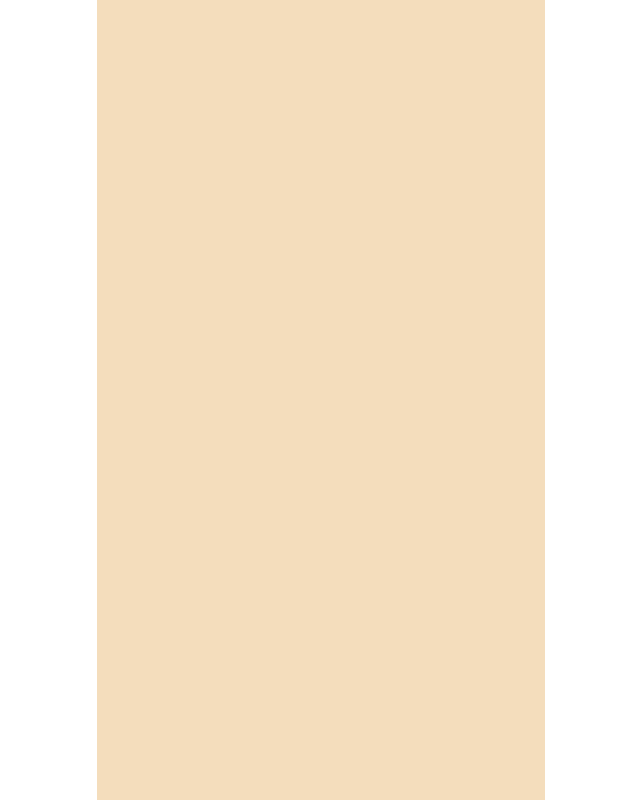
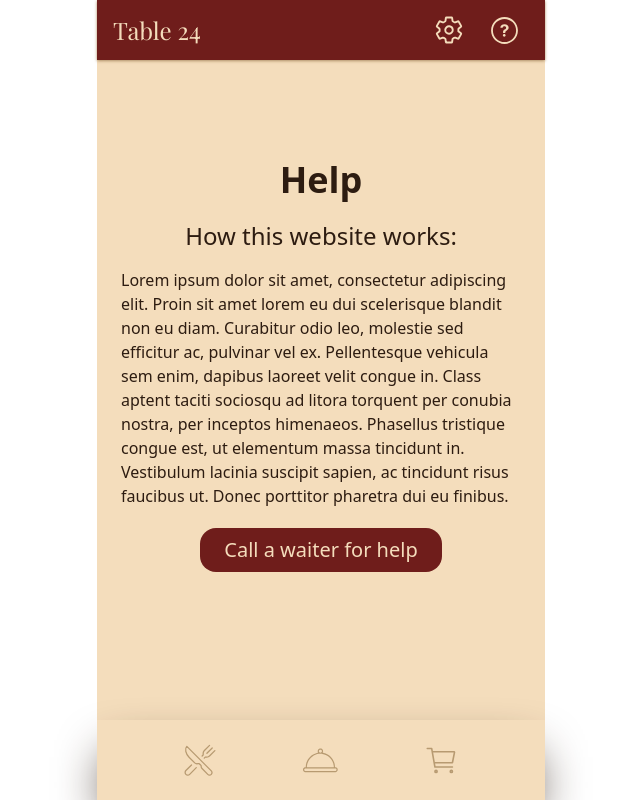
Before and after one commit to DimahBA/HCI_Project, a React (Vite) app in the folder project/: page /HelpPage in a window 1280 px wide. Before the commit this address had no page. Shown: the whole page, without its empty margins (319-959 px from the left). Built offline with nearby package versions, Linux system fonts and the light colour scheme.

Commit message:
added settings and help page, and buttons on top bar

```diff
--- a/project/src/App.jsx
+++ b/project/src/App.jsx
@@ -3,6 +3,8 @@ import { BrowserRouter as Router, Routes, Route } from "react-router-dom";
 import "./index.css";
 import MenuPage from "./pages/MenuPage";
 import HomePage from "./pages/HomePage";
+import SettingsPage from "./pages/SettingsPage";
+import HelpPage from "./pages/HelpPage";
 
 import { Link } from "react-router-dom";
 import DefaultLayout from "./components/DefaultLayout";
@@ -16,10 +18,25 @@ function App() {
           <Route path="/" element={<HomePage />} />
           <Route
             path="/MenuPage"
-            e
             element={
               <DefaultLayout>
                 <MenuPage />
+              </DefaultLayout>
+            }
+          />
+          <Route
+            path="/SettingsPage"
+            element={
+              <DefaultLayout>
+                <SettingsPage />
+              </DefaultLayout>
+            }
+          />
+          <Route
+            path="/HelpPage"
+            element={
+              <DefaultLayout>
+                <HelpPage />
               </DefaultLayout>
             }
           />
--- a/project/src/components/Item.jsx
+++ b/project/src/components/Item.jsx
@@ -16,9 +16,9 @@ const Item = ({ name, price, image, tags, description }) => {
   return (
     <li className="flex min-h-[140px] justify-between items-center p-3 bg-red mx-4 mb-4 rounded-xl font-body text-light">
       <div className="flex items-center gap-3 w-full">
-        <div class="w-27 h-27  rounded-xl flex-none relative overflow-hidden">
+        <div className="w-27 h-27  rounded-xl flex-none relative overflow-hidden">
           <img
-            class="absolute inset-0 w-full h-full object-cover"
+            className="absolute inset-0 w-full h-full object-cover"
             src={image}
             alt={name}
           />
--- a/project/src/components/TableHeader.jsx
+++ b/project/src/components/TableHeader.jsx
@@ -1,10 +1,32 @@
 import React from "react";
+import { useNavigate } from "react-router-dom";
+
+import { IoSettingsOutline } from "react-icons/io5";
+import { IoIosHelpCircleOutline } from "react-icons/io";
 
 export default function TableHeader() {
+  const navigate = useNavigate();
+
+  const goToSettingsPage = () => {
+    console.log("here");
+    navigate("/SettingsPage");
+  };
+  const goToHelpPage = () => {
+    navigate("/HelpPage");
+  };
+
   return (
-    <div className="fixed top-0 w-full max-w-md  bg-red text-light h-20 px-4 shadow-light-dark shadow-sm z-50">
+    <div className="fixed top-0 w-full max-w-md bg-red text-light h-15 px-4 shadow-light-dark shadow-sm z-50 flex items-center justify-between">
       <h1 className="text-2xl font-title">Table 24</h1>
-      <button className="text-light"></button>
+      <div className="flex items-center space-x-4">
+        <button onClick={() => goToSettingsPage()} className="text-light">
+          <IoSettingsOutline className="mr-2" size={30} />
+        </button>
+        <button onClick={() => goToHelpPage()} className="text-light">
+          <IoIosHelpCircleOutline className="mr-2" size={33} />
+        </button>
+      </div>
     </div>
+
   );
 }
--- /dev/null
+++ b/project/src/components/Toggle.jsx
@@ -0,0 +1,18 @@
+import React from "react";
+
+export default function Toggle({ name }) {
+    return (
+        <label className="inline-flex items-center cursor-pointer p-2">
+            <input type="checkbox" value="" className="sr-only peer" />
+            <div className="relative w-16 h-9 bg-light-dark rounded-full peer
+      peer-checked:after:translate-x-full rtl:peer-checked:after:-translate-x-full
+      peer-checked:after:border-white after:content-[''] after:absolute after:top-[4px] after:start-[2px]
+      after:bg-white after:border-gray-300 after:border after:rounded-full after:h-7 after:w-7 after:transition-all
+      peer-checked:bg-red">
+  </div>
+             {/* peer-focus:outline-none peer-focus:ring-4 peer-focus:ring-blue-300 */}
+            <span className="ms-3 text-lg font-medium text-dark ">{name}</span>
+
+        </label>
+    )
+}
--- /dev/null
+++ b/project/src/pages/HelpPage.jsx
@@ -0,0 +1,25 @@
+
+const HelpPage = () => {
+
+  return (
+    <>
+      <div className="flex flex-col items-center p-6 mt-14 text-dark">
+        <div className="flex flex-col items-center">
+          <h1 className="text-4xl font-bold text-center mb-5">Help</h1>
+
+          <div className="flex flex-col gap-4">
+            <div className="text-2xl text-center">How this website works: </div>
+          Lorem ipsum dolor sit amet, consectetur adipiscing elit. Proin sit amet lorem eu dui scelerisque blandit non eu diam. Curabitur odio leo, molestie sed efficitur ac, pulvinar vel ex. Pellentesque vehicula sem enim, dapibus laoreet velit congue in. Class aptent taciti sociosqu ad litora torquent per conubia nostra, per inceptos himenaeos. Phasellus tristique congue est, ut elementum massa tincidunt in. Vestibulum lacinia suscipit
+          sapien, ac tincidunt risus faucibus ut. Donec porttitor pharetra dui eu finibus.
+          </div>
+          <button className="bg-red text-light rounded-2xl px-6 py-2 m-5 text-xl hover:bg-dark">Call a waiter for help</button>
+
+        </div>
+      </div>
+
+
+    </>
+  );
+};
+
+export default HelpPage;
--- a/project/src/pages/HomePage.jsx
+++ b/project/src/pages/HomePage.jsx
@@ -14,6 +14,13 @@ const HomePage = () => {
 
   const goToMenuPage = () => {
     navigate("/MenuPage");
+  };
+  const goToSettingsPage = () => {
+    console.log("here");
+    navigate("/SettingsPage");
+  };
+  const goToHelpPage = () => {
+    navigate("/HelpPage");
   };
 
   return (
@@ -65,11 +72,11 @@ const HomePage = () => {
           {/* Divider */}
           <div className="border-t border-light-dark my-8"></div>
           <div className="flex justify-center gap-4 mt-auto mb-8">
-            <SmallButton>
+            <SmallButton onClick={() => goToSettingsPage()}>
               <IoSettingsOutline className="mr-2" size={20} />
               Settings
             </SmallButton>
-            <SmallButton>
+            <SmallButton onClick={() => goToHelpPage()}>
               {" "}
               <IoIosHelpCircleOutline className="mr-2" size={23} /> Need help?{" "}
             </SmallButton>
--- /dev/null
+++ b/project/src/pages/SettingsPage.jsx
@@ -0,0 +1,25 @@
+import Toggle from "../components/Toggle";
+
+const SettingsPage = () => {
+
+  return (
+    <>
+      <div className="flex flex-col items-center p-6 mt-20 ">
+        <div className="flex flex-col items-center">
+          <h1 className="text-4xl font-bold text-center mb-10">Settings</h1>
+
+          <div className="flex flex-col gap-4">
+            <Toggle name="More Contrast" />
+            <Toggle name="Bigger Font" />
+            <Toggle name="Text-to-Speech" />
+            <Toggle name="Simple Mode" />
+          </div>
+        </div>
+      </div>
+
+
+    </>
+  );
+};
+
+export default SettingsPage;
```
